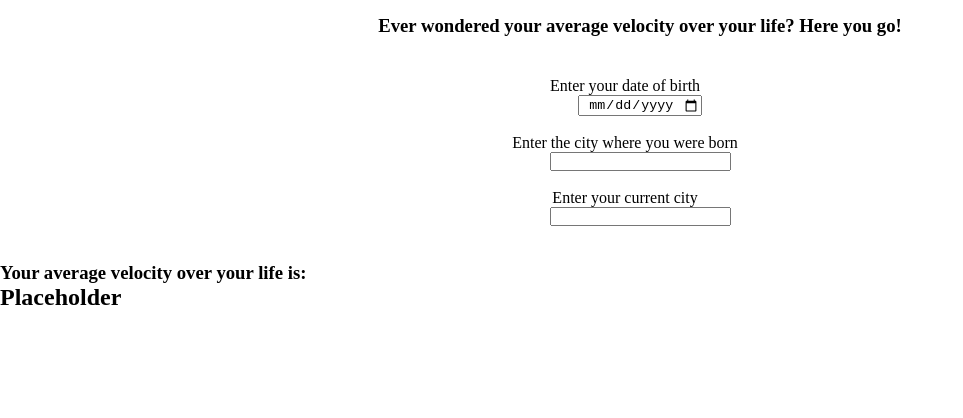
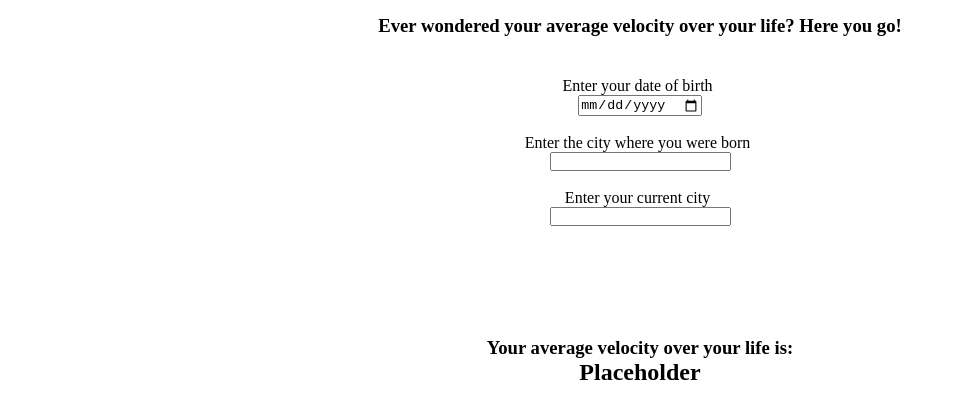
Before and after one commit to aj-ski/Average-Velocity, a plain HTML site: page index.html in a window 1280 px wide. Shown: the part 40-458 px from the top of the page, without its empty margins (0-963 px from the left). Drawn offline with Linux system fonts and the light colour scheme.

Commit message:
Added more css, added hidden class to output

```diff
--- a/index.html
+++ b/index.html
@@ -21,7 +21,7 @@
         <label class="label" for="secondLocation">Enter your current city</label>
         <input type="text" id="secondLocation"><br>
     </div><br>
-    <div class="output">
+    <div class="output" class="hidden">
         <h3>Your average velocity over your life is: </h3>
         <h2>Placeholder</h2>
     </div>
--- a/styles.css
+++ b/styles.css
@@ -8,13 +8,15 @@
     text-align: center;
 }
 
-.input * {
-    text-align: center;
-    display: block;
-    margin: 0 auto;
+label {
+    padding-left: 25px;
 }
 
 .input {
+    display: flex;
+    flex-direction: column;
+    justify-content: center;
+    align-items: center;
     padding-top: 40px;
 }
 
@@ -22,3 +24,8 @@
 .label {
     padding-right: 30px;
 }
+
+.output {
+    padding-top: 75px;
+    text-align: center;
+}
```
